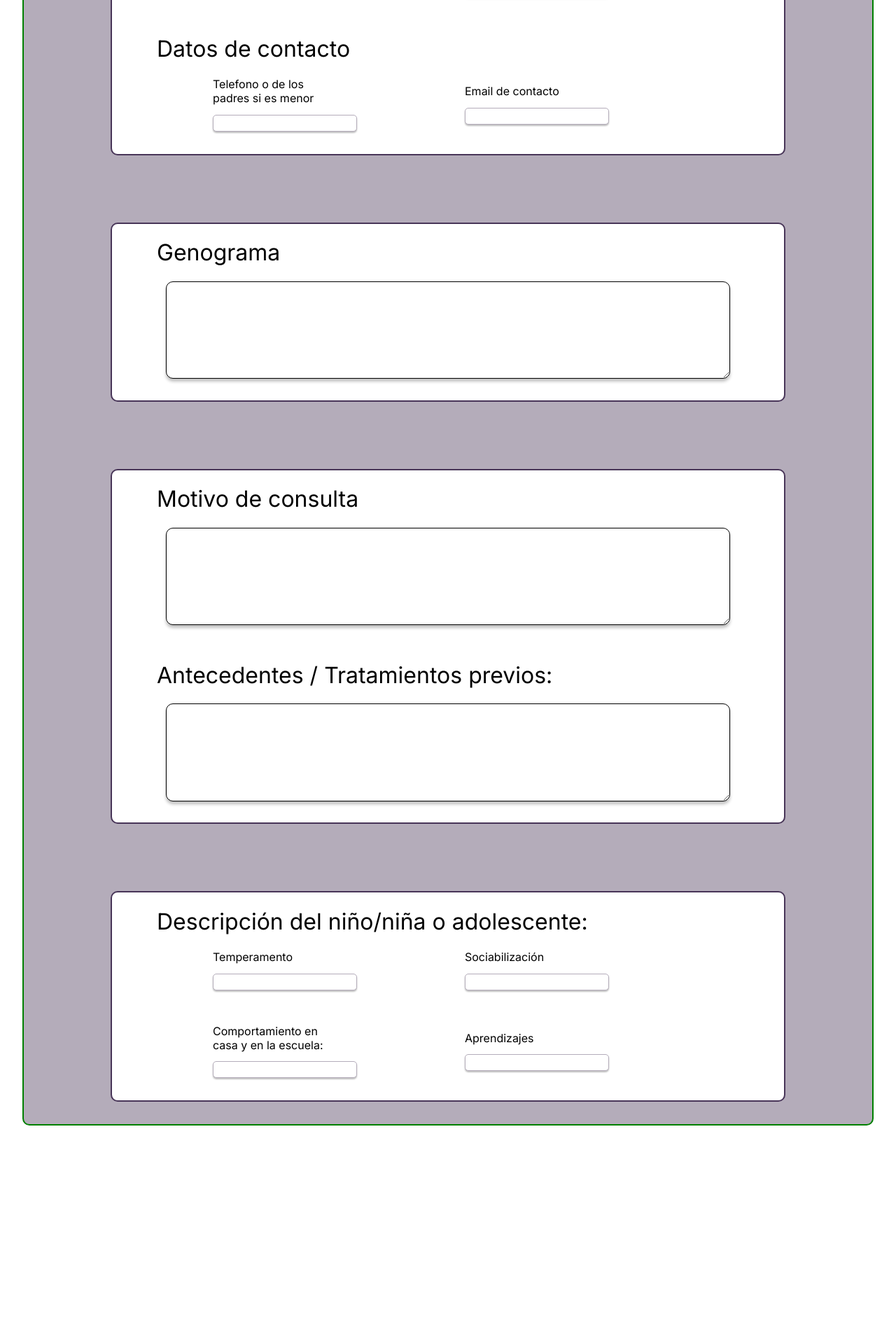
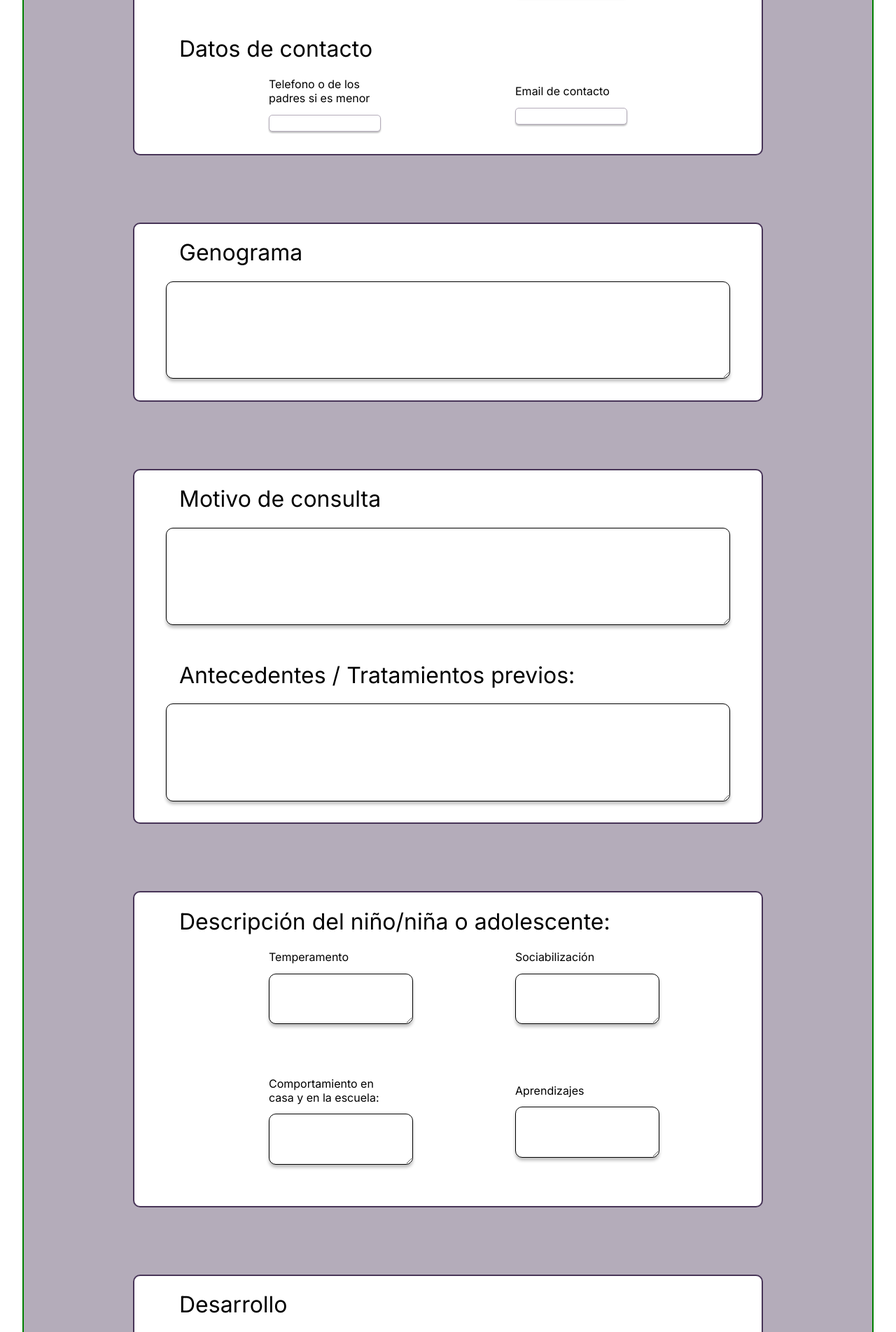
Before and after one commit to KodersKode/Daire-front-end, a React (Create React App) app: page /nuevo-paciente in a window 1280 px wide. Shown: the part 877-2780 px from the top of the page at 70% size. Before the commit the page ends 2517 px from the top, so only its background shows below. Built offline with nearby package versions, Linux system fonts and the light colour scheme.

Commit message:
make section responsive and created more sections

```diff
--- a/src/component/dateSelector/index.module.css
+++ b/src/component/dateSelector/index.module.css
@@ -1,3 +1,11 @@
+.dateSelector {
+  display: flex;
+  justify-content: center;
+
+  flex-direction: column;
+  width: 10em;
+}
+
 .datePicker {
   margin-top: 1em;
   width: 13em;
--- a/src/component/dateSelector/index.tsx
+++ b/src/component/dateSelector/index.tsx
@@ -5,7 +5,7 @@ import css from "./index.module.css";
 
 function DateSelector({ label, onChange, value }: TDateSelectorProps) {
   return (
-    <div>
+    <div className={css.dateSelector}>
       <label htmlFor="datePicker">{label}</label>
       <DatePicker
         name="datePicker"
--- a/src/component/largeTextBox/index.definition.ts
+++ b/src/component/largeTextBox/index.definition.ts
@@ -1,5 +1,5 @@
 export type TLargeTextBoxProps = {
   text: string;
-  onChange?: React.ChangeEventHandler<HTMLTextAreaElement>
-
+  onChange?: React.ChangeEventHandler<HTMLTextAreaElement>;
+  label?: string | undefined;
 };
--- a/src/component/largeTextBox/index.module.css
+++ b/src/component/largeTextBox/index.module.css
@@ -1,8 +1,16 @@
-.largetextbox{
-    width: 60em;
-    min-height: 10em;
-    margin-bottom: 2em;
-    border: 1px solid #000000;
-        box-shadow: 0px 4px 4px rgba(0, 0, 0, 0.25);
-        border-radius: 10px;
+/* .largeTextBox {
+  display: flex;
+  justify-content: center;
+
+  flex-direction: column;
+  width: 10em;
+} */
+
+.textArea {
+  width: 60em;
+  height: 10em;
+  margin-bottom: 2em;
+  border: 1px solid #000000;
+  box-shadow: 0px 4px 4px rgba(0, 0, 0, 0.25);
+  border-radius: 10px;
 }
--- a/src/component/largeTextBox/index.tsx
+++ b/src/component/largeTextBox/index.tsx
@@ -1,13 +1,20 @@
-import React from 'react'
-import { TLargeTextBoxProps } from './index.definition'
-import css from './index.module.css'
+import React from "react";
+import { TLargeTextBoxProps } from "./index.definition";
+import css from "./index.module.css";
 
-function LargeTextBox({text, onChange}: TLargeTextBoxProps) {
+function LargeTextBox({ text, onChange, label }: TLargeTextBoxProps) {
   return (
-    <div >
-      <textarea className={css.largetextbox} onChange={onChange}>{text}</textarea>
-      </div>
-  )
+    <div className={css.largeTextBox}>
+      <label htmlFor="largeTextBox">{label}</label>
+      <textarea
+        name="largeTextBox"
+        className={css.textArea}
+        onChange={onChange}
+      >
+        {text}
+      </textarea>
+    </div>
+  );
 }
 
-export default LargeTextBox
+export default LargeTextBox;
--- a/src/component/pages/nuevo-paciente/index.module.css
+++ b/src/component/pages/nuevo-paciente/index.module.css
@@ -15,7 +15,7 @@
   justify-content: center;
   flex-direction: column;
   background-color: white;
-  width: 60em;
+  width: 70vw;
   align-items: center;
   border: 2px solid #483558;
   border-radius: 10px;
@@ -26,9 +26,9 @@
 .subsection {
   display: grid;
   grid-template-columns: 1fr 1fr;
-  grid-gap: 3em 3em;
+  grid-gap: 3em 15vw;
   /* border: 2px solid red; */
-  width: 70%;
+  /* width: 70%; */
   align-items: center;
   justify-content: center;
   align-content: center;
@@ -79,6 +79,15 @@ h1 {
   width: 20em;
 }
 
-/* .midbox{
-    height: 10em;
-    /* background-color: red; */
+.midbox :nth-child(2) {
+  width: 15em;
+  height: 5em;
+  margin-top: 1em;
+}
+
+.midbox :nth-child(1) {
+  display: flex;
+  justify-content: center;
+  flex-direction: column;
+  width: 10em;
+}
--- a/src/component/pages/nuevo-paciente/index.tsx
+++ b/src/component/pages/nuevo-paciente/index.tsx
@@ -23,6 +23,13 @@ function NuevoPaciente() {
   const [sociabilizacion, setSociabilizacion] = useState(""); //social skills
   const [comportamiento, setComportamiento] = useState(""); //behaviour
   const [aprendizajes, setAprendizajes] = useState(""); // teachings / what they have learned
+  const [embarazos, setEmbarazos] = useState(""); //pregnancy, labour, breastfeeding
+  const [lenguage, setLenguage] = useState(""); //speech or language development
+  const [psicomotriz, setPsicomotriz] = useState(""); //hand eye coordination - psychomotor
+  const [vision, setVision] = useState(""); //vision and hearing
+  const [alimentacion, setAlimentacion] = useState(""); //diet
+  const [esfinteres, setEsfinteres] = useState(""); //control of bowels
+  const [adaptacion, setAdaptacion] = useState(""); //Adapting to school or nursery
 
   function handleChange(e: React.ChangeEvent<HTMLInputElement>) {
     setNombre(e.target.value);
@@ -127,53 +134,137 @@ function NuevoPaciente() {
       </div>
       <div className={css.section}>
         <h1>Genograma</h1>
-          <LargeTextBox text={genograma} onChange={(e) => {setGenograma(e.target.value)}}/>
-
+        <LargeTextBox
+          text={genograma}
+          onChange={(e) => {
+            setGenograma(e.target.value);
+          }}
+        />
       </div>
       <div className={css.section}>
         <h1>Motivo de consulta</h1>
-        <LargeTextBox text={motivo} onChange={(e) => {setMotivo(e.target.value)}}/>
+        <LargeTextBox
+          text={motivo}
+          onChange={(e) => {
+            setMotivo(e.target.value);
+          }}
+        />
         <h1>Antecedentes / Tratamientos previos:</h1>
-         <LargeTextBox text={antecedentes} onChange={(e) => {setAntecedentes(e.target.value)}}/>
+        <LargeTextBox
+          text={antecedentes}
+          onChange={(e) => {
+            setAntecedentes(e.target.value);
+          }}
+        />
       </div>
       <div className={css.section}>
         <h1>Descripción del niño/niña o adolescente:</h1>
         <div className={css.subsection}>
           <div className={css.midbox}>
-           <SmallTextBox
+            <LargeTextBox
               label="Temperamento"
-            value={temperamento}
+              text={temperamento}
               onChange={(e) => {
                 setTemperamento(e.target.value);
               }}
-
             />
           </div>
-           <SmallTextBox
+          <div className={css.midbox}>
+            <LargeTextBox
               label="Sociabilización"
-            value={sociabilizacion}
+              text={sociabilizacion}
               onChange={(e) => {
                 setSociabilizacion(e.target.value);
               }}
             />
-
-           <SmallTextBox
+          </div>
+          <div className={css.midbox}>
+            <LargeTextBox
               label="Comportamiento en casa y en la escuela:"
-            value={comportamiento}
+              text={comportamiento}
               onChange={(e) => {
                 setComportamiento(e.target.value);
               }}
             />
-           <SmallTextBox
+          </div>
+          <div className={css.midbox}>
+            <LargeTextBox
               label="Aprendizajes"
-            value={aprendizajes}
+              text={aprendizajes}
               onChange={(e) => {
                 setAprendizajes(e.target.value);
               }}
             />
-
           </div>
-
+        </div>
+      </div>
+      <div className={css.section}>
+        <h1>Desarrollo</h1>
+        <div className={css.subsection}>
+          <div className={css.midbox}>
+            <LargeTextBox
+              label="Embarazos/ parto/ lactancia"
+              text={embarazos}
+              onChange={(e) => {
+                setEmbarazos(e.target.value);
+              }}
+            />
+          </div>
+          <div className={css.midbox}>
+            <LargeTextBox
+              label="Desarrollo de lenguage"
+              text={lenguage}
+              onChange={(e) => {
+                setLenguage(e.target.value);
+              }}
+            />
+          </div>
+          <div className={css.midbox}>
+            <LargeTextBox
+              label="Desarrollo psicomotriz"
+              text={psicomotriz}
+              onChange={(e) => {
+                setPsicomotriz(e.target.value);
+              }}
+            />
+          </div>
+          <div className={css.midbox}>
+            <LargeTextBox
+              label="Vision y audicion"
+              text={vision}
+              onChange={(e) => {
+                setVision(e.target.value);
+              }}
+            />
+          </div>
+          <div className={css.midbox}>
+            <LargeTextBox
+              label="Alimentacion / sueno"
+              text={alimentacion}
+              onChange={(e) => {
+                setAlimentacion(e.target.value);
+              }}
+            />
+          </div>
+          <div className={css.midbox}>
+            <LargeTextBox
+              label="Control de esfinteres"
+              text={esfinteres}
+              onChange={(e) => {
+                setEsfinteres(e.target.value);
+              }}
+            />
+          </div>
+          <div className={css.midbox}>
+            <LargeTextBox
+              label="Adaptacion a la escuela / guarderia"
+              text={adaptacion}
+              onChange={(e) => {
+                setAdaptacion(e.target.value);
+              }}
+            />
+          </div>
+        </div>
       </div>
     </form>
   );
--- a/src/component/smallTextBox/index.module.css
+++ b/src/component/smallTextBox/index.module.css
@@ -1,4 +1,4 @@
-.stb {
+.smallTextBox {
   display: flex;
   justify-content: center;
 
@@ -6,11 +6,12 @@
   width: 10em;
 }
 
-.smallTextBox {
+.inputBox {
   box-shadow: 0px 2px 2px rgba(0, 0, 0, 0.25);
   border-radius: 5px;
   height: 1.5em;
-  width: 15em;
+  width: 15vw;
+  max-width: 12vw;
   border: 1px solid #b4acba;
   margin-top: 1em;
 }
--- a/src/component/smallTextBox/index.tsx
+++ b/src/component/smallTextBox/index.tsx
@@ -9,13 +9,14 @@ function SmallTextBox({
   onChange,
 }: TSmallTextBoxProps) {
   return (
-    <div className={css.stb}>
-      <label>{label}</label>
+    <div className={css.smallTextBox}>
+      <label htmlFor="smallTextBox">{label}</label>
       <input
+        name="smallTextBox"
         type="text"
         value={value}
         onChange={onChange}
-        className={css.smallTextBox}
+        className={css.inputBox}
       />
     </div>
   );
```
Lines whose indentation alone changed are shown as unchanged.
